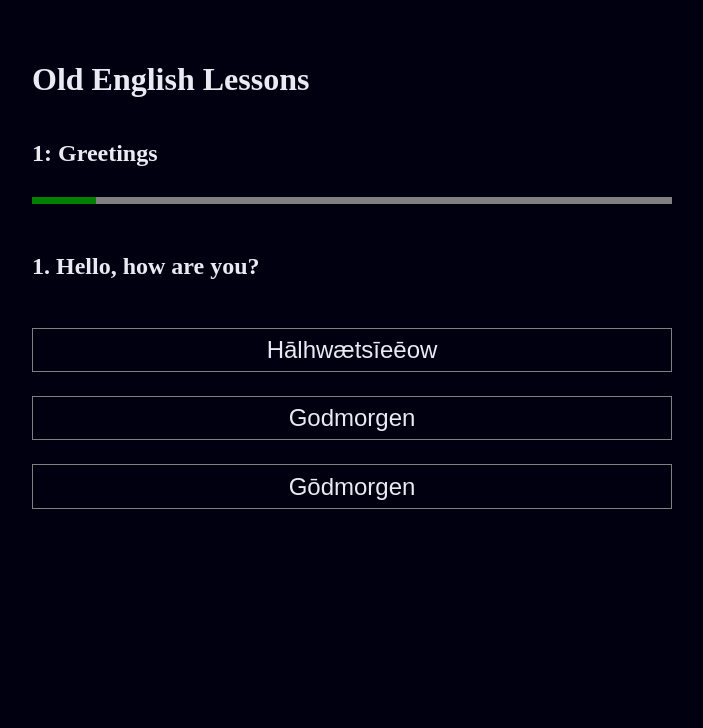
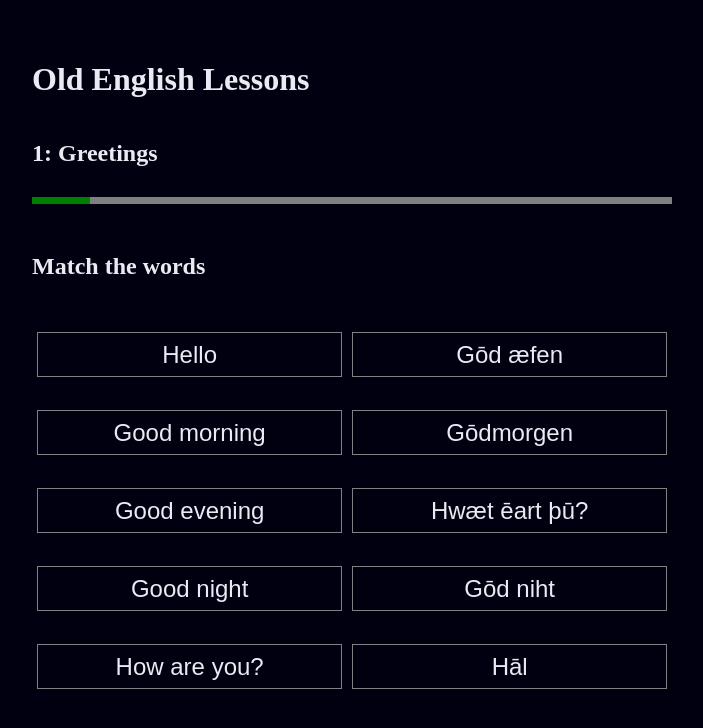
Before and after one commit to leegee/learning-oe, a React (Vite) app: page / in a window 1280 px wide. Shown: the top 728 px of the page, without its empty margins (288-991 px from the left). Built offline with nearby package versions, Linux system fonts and the light colour scheme.

Commit message:
Vocab test.

```diff
--- a/src/components/Lesson.tsx
+++ b/src/components/Lesson.tsx
@@ -1,15 +1,23 @@
 // src/components/Lesson.tsx
 import { useState } from 'react';
 import MultipleChoice from './MultipleChoice';
+import VocabMatch from './VocabMatch';
 
 interface LessonProps {
     title: string;
-    cards: {
-        class: 'multiple-choice' | 'vocab';
-        question: string;
-        answers: string[];
-        answer: string;
-    }[];
+    cards: (
+        | {
+            class: 'multiple-choice';
+            question: string;
+            answers: string[];
+            answer: string;
+        }
+        | {
+            class: 'vocab';
+            question: string;
+            vocab: { [lang1: string]: string }[];
+        }
+    )[];
     onComplete: () => void;
 }
 
@@ -19,18 +27,16 @@ const Lesson = ({ title, cards, onComplete }: LessonProps) => {
     const goToNextCard = () => {
         console.log('Going to next card from ', currentCardIndex);
         if (currentCardIndex < cards.length - 1) {
-            setCurrentCardIndex(currentCardIndex + 1);
-            console.log('card index is now ', currentCardIndex + 1);
+            setCurrentCardIndex((prevIndex) => prevIndex + 1);
         } else {
             onComplete();
         }
     };
 
     const currentCard = cards[currentCardIndex];
+    const progress = (currentCardIndex + 1) / cards.length;
 
-    const progress = ((currentCardIndex + 1) / cards.length);
-
-    console.log('card index is now ', currentCardIndex);
+    console.log('Current card index is ', currentCardIndex);
 
     return (
         <section>
@@ -40,14 +46,23 @@ const Lesson = ({ title, cards, onComplete }: LessonProps) => {
                 max={1}
                 style={{ width: '100%', height: '5pt' }}
             ></progress>
-            {currentCard.class === 'multiple-choice' &&
+
+            {currentCard.class === 'multiple-choice' && (
                 <MultipleChoice
                     question={currentCard.question}
                     answers={currentCard.answers}
                     answer={currentCard.answer}
                     onComplete={goToNextCard}
                 />
-            }
+            )}
+
+            {currentCard.class === 'vocab' && (
+                <VocabMatch
+                    question={currentCard.question}
+                    vocab={currentCard.vocab}
+                    onComplete={goToNextCard}
+                />
+            )}
         </section>
     );
 };
--- a/src/components/MultipleChoice.tsx
+++ b/src/components/MultipleChoice.tsx
@@ -1,3 +1,4 @@
+// MultipleChoice.tsx
 import { useState, useEffect } from 'react';
 import './MultipleChoice.css';
 
--- /dev/null
+++ b/src/components/VocabMatch.css
@@ -0,0 +1,17 @@
+.vocab-match table {
+    width: 100%;
+    border-collapse: collapse;
+}
+
+.vocab-match td {
+    padding: 0.3em;
+}
+
+.vocab-match .matched {
+    color: #5959;
+}
+
+.vocab-match .next-button {
+    margin-top: 10px;
+    padding: 5px 10px;
+}
--- /dev/null
+++ b/src/components/VocabMatch.tsx
@@ -0,0 +1,112 @@
+// src/components/VocabMatch.tsx
+import { useState, useEffect } from 'react';
+import './VocabMatch.css';
+
+interface VocabMatchProps {
+    question: string;
+    vocab: { [lang1: string]: string }[];
+    onComplete: () => void;
+}
+
+// Fisher-Yates shuffle algorithm
+const shuffleArray = <T,>(array: T[]): T[] => {
+    const shuffledArray = [...array];
+    for (let i = shuffledArray.length - 1; i > 0; i--) {
+        const j = Math.floor(Math.random() * (i + 1));
+        [shuffledArray[i], shuffledArray[j]] = [shuffledArray[j], shuffledArray[i]];
+    }
+    return shuffledArray;
+};
+
+const VocabMatch = ({ question, vocab, onComplete }: VocabMatchProps) => {
+    const [shuffledRightColumn, setShuffledRightColumn] = useState<string[]>([]);
+    const [selectedPair, setSelectedPair] = useState<[string, string] | null>(null);
+    const [correctMatches, setCorrectMatches] = useState<{ [key: string]: string }>({});
+    const [isComplete, setIsComplete] = useState(false);
+
+    useEffect(() => {
+        const rightColumn = vocab.map((pair) => Object.values(pair)[0]);
+        setShuffledRightColumn(shuffleArray(rightColumn));
+    }, [vocab]);
+
+    const handleLeftClick = (leftWord: string) => {
+        if (selectedPair) {
+            setSelectedPair([leftWord, selectedPair[1]]);
+        } else {
+            setSelectedPair([leftWord, '']);
+        }
+    };
+
+    const handleRightClick = (rightWord: string) => {
+        if (selectedPair) {
+            const [leftWord] = selectedPair;
+            const correctMatch = vocab.find((pair) => pair[leftWord] === rightWord);
+            if (correctMatch) {
+                setCorrectMatches((prev) => ({ ...prev, [leftWord]: rightWord }));
+            }
+            setSelectedPair(null);
+        } else {
+            setSelectedPair(['', rightWord]);
+        }
+    };
+
+    useEffect(() => {
+        if (Object.keys(correctMatches).length === vocab.length) {
+            setIsComplete(true);
+        }
+    }, [correctMatches, vocab.length]);
+
+    const handleNextClick = () => {
+        if (isComplete) {
+            onComplete();
+        }
+    };
+
+    return (
+        <section className="card vocab-match">
+            <h3>{question}</h3>
+            <table>
+                <tbody>
+                    {vocab.map((pair, index) => {
+                        const leftWord = Object.keys(pair)[0];
+                        const correctRightWord = Object.values(pair)[0];
+                        const shuffledRightWord = shuffledRightColumn[index];
+
+                        const isMatched = correctMatches[leftWord] === correctRightWord;
+
+                        const isRightMatched = Object.values(correctMatches).includes(shuffledRightWord);
+
+                        return (
+                            <tr key={index}>
+                                <td>
+                                    <button
+                                        className={`left-word ${isMatched ? 'matched' : ''}`}
+                                        onClick={() => handleLeftClick(leftWord)}
+                                    >
+                                        {leftWord}
+                                    </button>
+                                </td>
+                                <td>
+                                    <button
+                                        className={`right-word ${isRightMatched ? 'matched' : ''}`}
+                                        onClick={() => handleRightClick(shuffledRightWord)}
+                                    >
+                                        {shuffledRightWord}
+                                    </button>
+                                </td>
+                            </tr>
+                        );
+                    })}
+                </tbody>
+            </table>
+
+            {isComplete && (
+                <button className="next-button" onClick={handleNextClick}>
+                    Next
+                </button>
+            )}
+        </section>
+    );
+};
+
+export default VocabMatch;
--- a/src/data/lessons.tsx
+++ b/src/data/lessons.tsx
@@ -3,6 +3,17 @@ export const lessons = [
     {
         title: "1: Greetings",
         cards: [
+            {
+                class: 'vocab',
+                question: "Match the words",
+                vocab: [
+                    { "Hello": "Hāl" },
+                    { "Good morning": "Gōdmorgen" },
+                    { "Good evening": "Gōd æfen" },
+                    { "Good night": "Gōd niht" },
+                    { "How are you?": "Hwæt ēart þū?" }
+                ]
+            },
             {
                 class: 'multiple-choice', question: "1. Hello, how are you?",
                 answers: ["Hālhwætsīeēow", "Godmorgen", "Gōdmorgen"],
```
